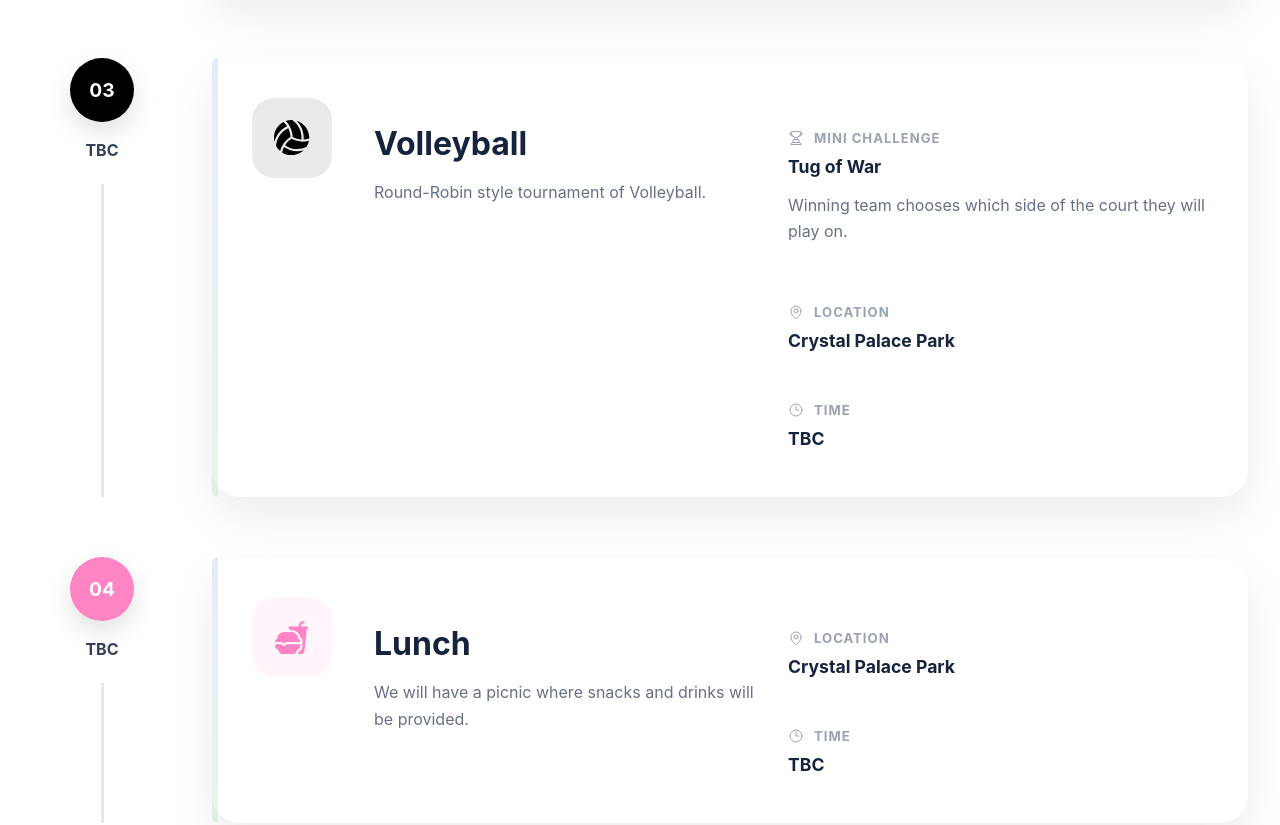
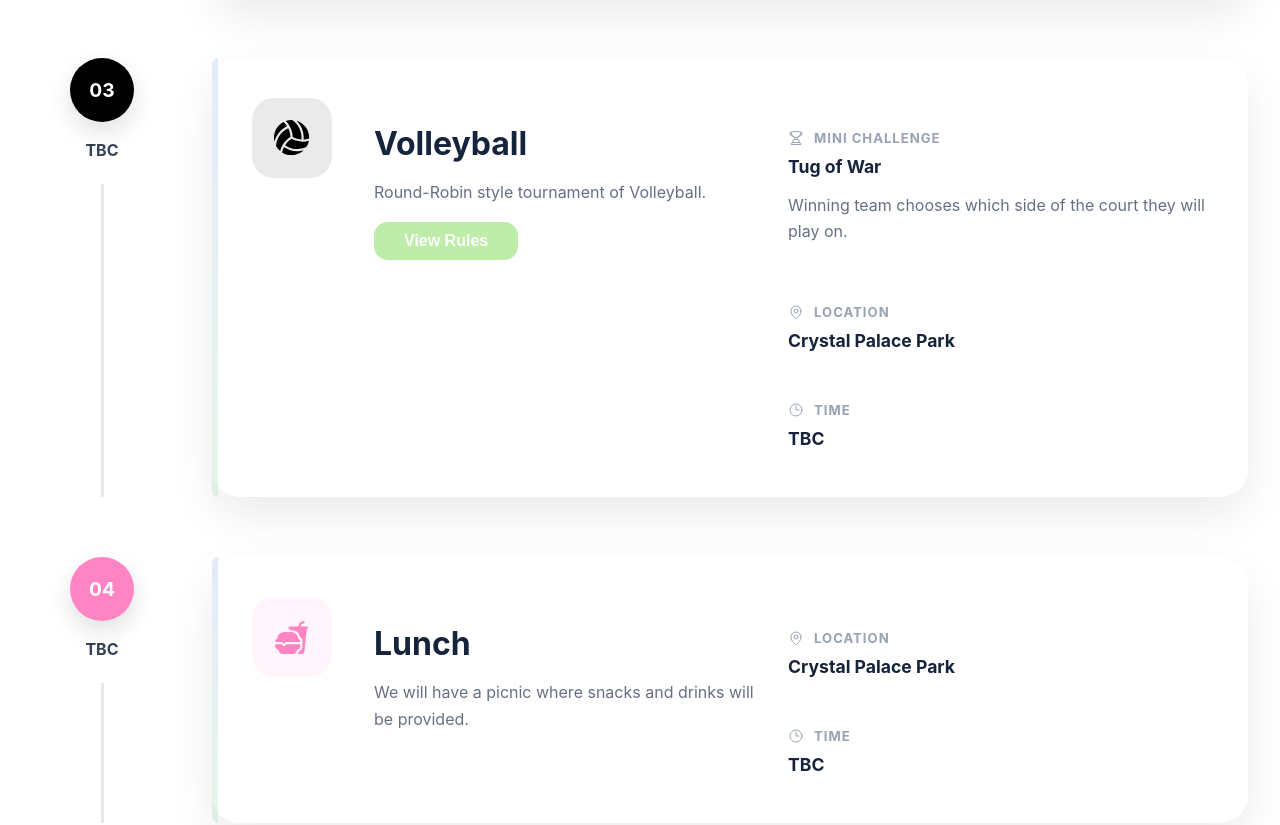
Before and after one commit to Jennipham/jenn-lympics, a React (Vite) app in the folder jenn-lympics-website/: page /agenda in a window 1280 px wide. Shown: the part 1310-2135 px from the top of the page. Built offline with nearby package versions, Linux system fonts and the light colour scheme.

Commit message:
adding rules

```diff
--- a/jenn-lympics-website/src/components/Agenda/Agenda.css
+++ b/jenn-lympics-website/src/components/Agenda/Agenda.css
@@ -339,3 +339,33 @@ font-size:1.5rem;
 }
 
 }
+
+.event-rules {
+  border: none;
+
+    cursor: pointer;
+
+    padding: 10px 30px;
+
+    font-size: 1rem;
+
+    border-radius: 14px;
+
+    font-weight: 700;
+
+    transition: .25s;
+
+    text-decoration: none;
+
+    background: #bdeda8;
+
+    color: white;
+
+}
+
+.event-rules:hover {
+
+    transform: translateY(-3px);
+
+    box-shadow: 0 12px 30px rgba(31,107,255,.3);
+}
--- a/jenn-lympics-website/src/components/Agenda/EventCard.tsx
+++ b/jenn-lympics-website/src/components/Agenda/EventCard.tsx
@@ -48,6 +48,15 @@ export default function EventCard({ event }: EventProps) {
 
                     <p>{event.description}</p>
 
+                    {event.challenge && event.rulesLink && (
+                        <button
+                            className="event-rules"
+                            onClick={() => window.open(event.rulesLink, "_blank", "noopener,noreferrer")}
+                        >
+                            View Rules
+                        </button>
+                    )}
+
                 </div>
 
                 <div className="event-info">
--- a/jenn-lympics-website/src/components/Agenda/events.ts
+++ b/jenn-lympics-website/src/components/Agenda/events.ts
@@ -86,7 +86,9 @@ export const events = [
 
         timeIcon: HiOutlineClock,
 
-        type: "challenge"
+        type: "challenge",
+
+        rulesLink: "https://www.olympics.com/en/news/how-to-play-volleyball-rules-game-court-about-match-set-smash-spike"
 
     },
     {
@@ -137,7 +139,9 @@ export const events = [
 
         timeIcon: HiOutlineClock,
 
-        type: "challenge"
+        type: "challenge",
+
+        rulesLink: "https://ressp.co.uk/wp-content/uploads/2021/04/rounders-rules.pdf"
 
     },
 
```
